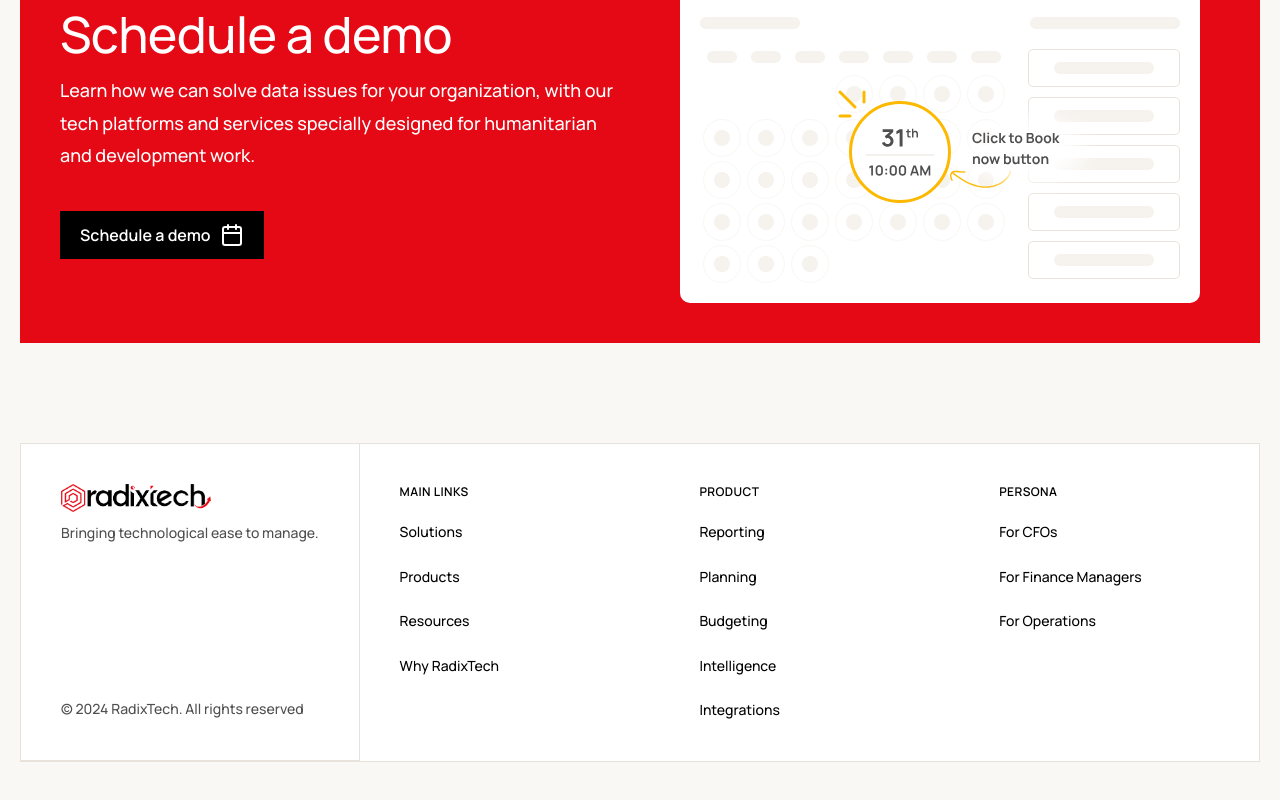
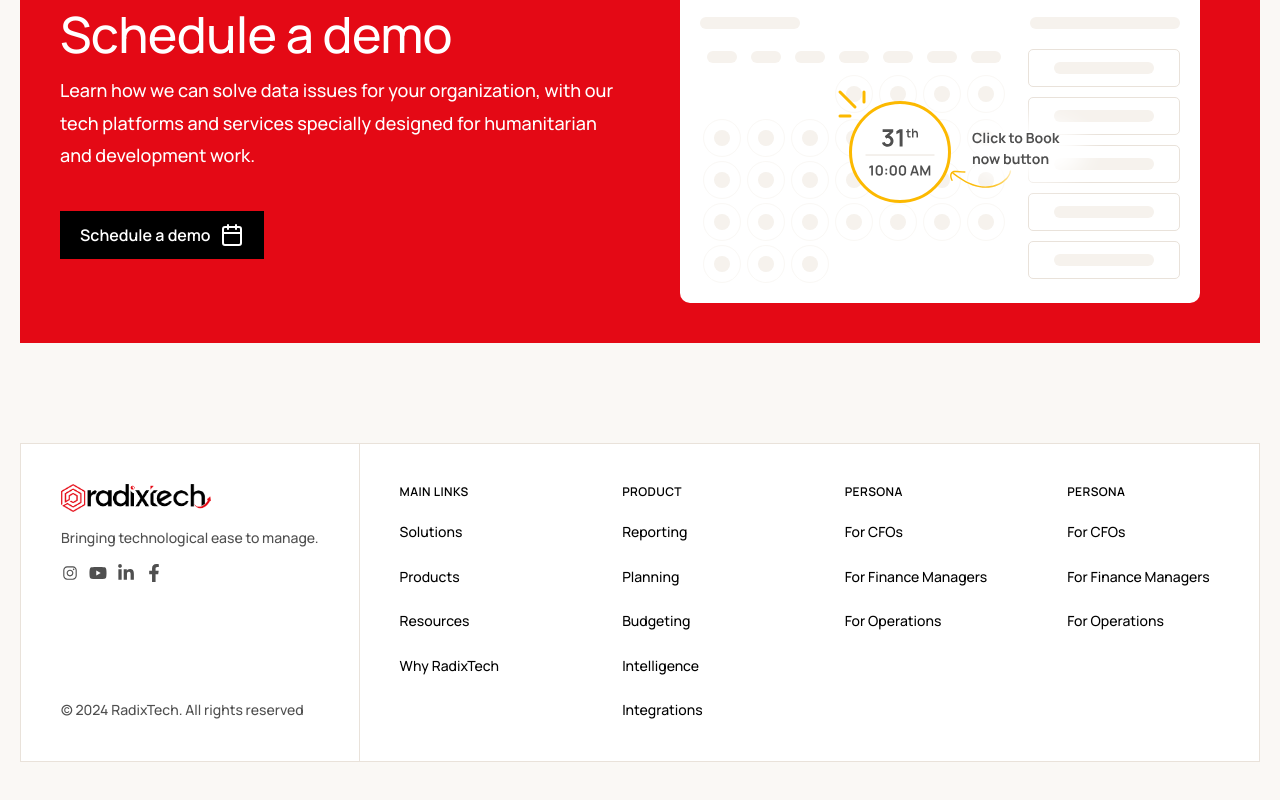
Before and after one commit to tahabaigdev/radixtech, a React (Vite) app: page / in a window 1280 px wide. Shown: the part 6326-7126 px from the top of the page. Built offline with nearby package versions, Linux system fonts and the light colour scheme.

Commit message:
Project Updated

```diff
--- a/package.json
+++ b/package.json
@@ -14,6 +14,7 @@
     "lucide-react": "^0.446.0",
     "react": "^18.3.1",
     "react-dom": "^18.3.1",
+    "react-icons": "^5.3.0",
     "react-intersection-observer": "^9.13.1",
     "react-router-dom": "^6.26.2",
     "swiper": "^11.1.14"
--- a/src/components/Footer/Footer.jsx
+++ b/src/components/Footer/Footer.jsx
@@ -4,20 +4,31 @@
   mainLinks,
   personaDropdownLinks,
   productDropdownLinks,
+  socialLinksData,
 } from "../../constants";
 
 const Footer = () => {
   return (
     <footer>
       <div className="container pb-[8rem]">
-        <div className="flex flex-col border border-solid border-[#e9e2da] bg-whiteColor lg:flex-row">
-          <div className="flex min-w-max flex-col justify-between border-b border-solid border-[#e9e2da] p-[2rem] sm:border-r lg:p-[4rem]">
-            <div className="flex flex-col gap-[1rem]">
+        <div className="flex flex-col border border-solid border-[#e9e2da] bg-whiteColor xl:flex-row">
+          <div className="flex min-w-max flex-col justify-between gap-[1.5rem] border-solid border-[#e9e2da] p-[2rem] lg:border-r lg:p-[4rem]">
+            <div className="flex flex-col gap-[1.5rem]">
               <img src={BrandLogo} alt="Brand Logo" className="max-w-[15rem]" />
 
               <p className="text-[1.4rem] font-medium leading-[2.24rem] text-textPrimary">
                 Bringing technological ease to manage.
               </p>
+
+              <ul className="flex items-center gap-[1rem]">
+                {socialLinksData.map((item) => (
+                  <li key={item.id}>
+                    <a href={item.link}>
+                      <item.icon className="text-[1.8rem] text-textPrimary transition-all duration-[0.3s] ease-in hover:text-primaryColor" />
+                    </a>
+                  </li>
+                ))}
+              </ul>
             </div>
 
             <div>
@@ -27,7 +38,8 @@
             </div>
           </div>
 
-          <div className="flex w-[100%] justify-between gap-[4rem] p-[2rem] sm:p-[4rem]">
+          <div className="grid grid-cols-2 border-t border-solid border-[#e9e2da] lg:border-t-0 xl:grid-cols-4">
+            <div className="flex justify-between gap-[4rem] p-[2rem] sm:p-[4rem]">
               <div className="flex flex-col gap-[2rem]">
                 <h5 className="text-[1.2rem] font-semibold uppercase leading-[15.6px] tracking-[0.4px] text-blackColor">
                   MAIN LINKS
@@ -48,7 +60,7 @@
               </div>
             </div>
 
-          <div className="flex w-[100%] justify-between gap-[4rem] p-[2rem] sm:p-[4rem]">
+            <div className="flex justify-between gap-[4rem] p-[2rem] sm:p-[4rem]">
               <div className="flex flex-col gap-[2rem]">
                 <h5 className="text-[1.2rem] font-semibold uppercase leading-[15.6px] tracking-[0.4px] text-blackColor">
                   PRODUCT
@@ -69,7 +81,7 @@
               </div>
             </div>
 
-          <div className="flex w-[100%] justify-between gap-[4rem] p-[2rem] sm:p-[4rem]">
+            <div className="flex justify-between gap-[4rem] p-[2rem] sm:p-[4rem]">
               <div className="flex flex-col gap-[2rem]">
                 <h5 className="text-[1.2rem] font-semibold uppercase leading-[15.6px] tracking-[0.4px] text-blackColor">
                   PERSONA
@@ -90,14 +102,14 @@
               </div>
             </div>
 
-          {/* <div className="flex w-[100%] justify-between gap-[4rem] p-[4rem]">
+            <div className="flex justify-between gap-[4rem] p-[2rem] sm:p-[4rem]">
               <div className="flex flex-col gap-[2rem]">
                 <h5 className="text-[1.2rem] font-semibold uppercase leading-[15.6px] tracking-[0.4px] text-blackColor">
-                ABOUT US
+                  PERSONA
                 </h5>
 
                 <ul className="flex flex-col gap-[2rem]">
-                {aboutDropdownLinks.map((item) => (
+                  {personaDropdownLinks.map((item) => (
                     <li key={item.id}>
                       <NavLink
                         to={item.link}
@@ -109,7 +121,8 @@
                   ))}
                 </ul>
               </div>
-          </div> */}
+            </div>
+          </div>
         </div>
       </div>
     </footer>
--- a/src/constants/index.js
+++ b/src/constants/index.js
@@ -25,7 +25,10 @@
   Settings,
   User,
   Users,
+  Youtube,
 } from "lucide-react";
+import { FaFacebookF, FaLinkedinIn, FaYoutube } from "react-icons/fa";
+import { IoLogoInstagram } from "react-icons/io";
 
 export const navLinks = [
   {
@@ -358,3 +361,29 @@
     link: "/why",
   },
 ];
+
+export const socialLinksData = [
+  {
+    id: 0,
+    link: "",
+    icon: IoLogoInstagram,
+  },
+
+  {
+    id: 1,
+    link: "",
+    icon: FaYoutube,
+  },
+
+  {
+    id: 2,
+    link: "",
+    icon: FaLinkedinIn,
+  },
+
+  {
+    id: 3,
+    link: "",
+    icon: FaFacebookF,
+  },
+];
```
Also changed, not shown: 1 other file (tests, documents, lock files or other folders). Lines whose indentation alone changed are shown as unchanged.
